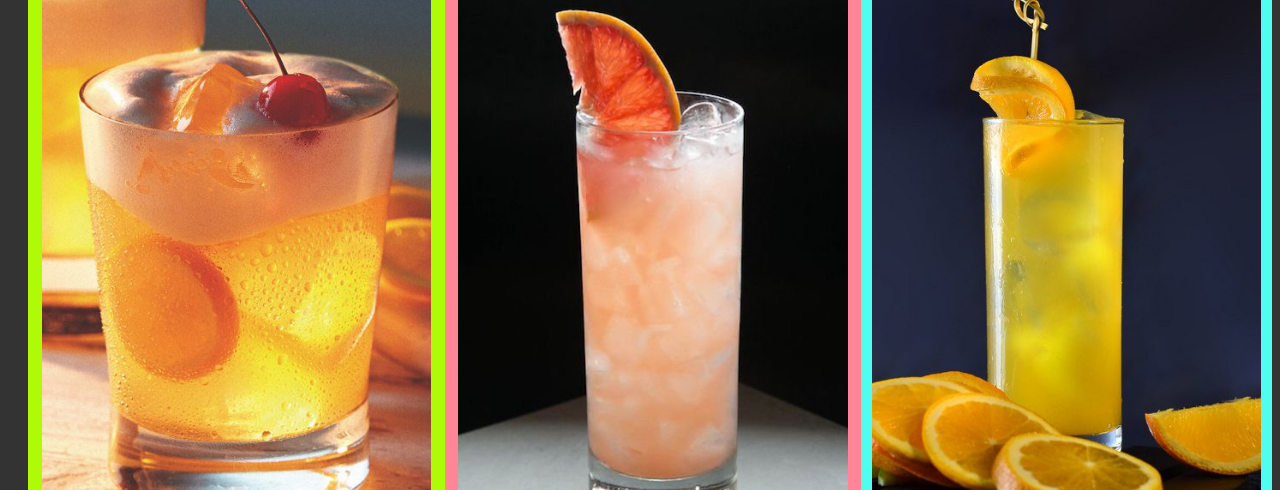
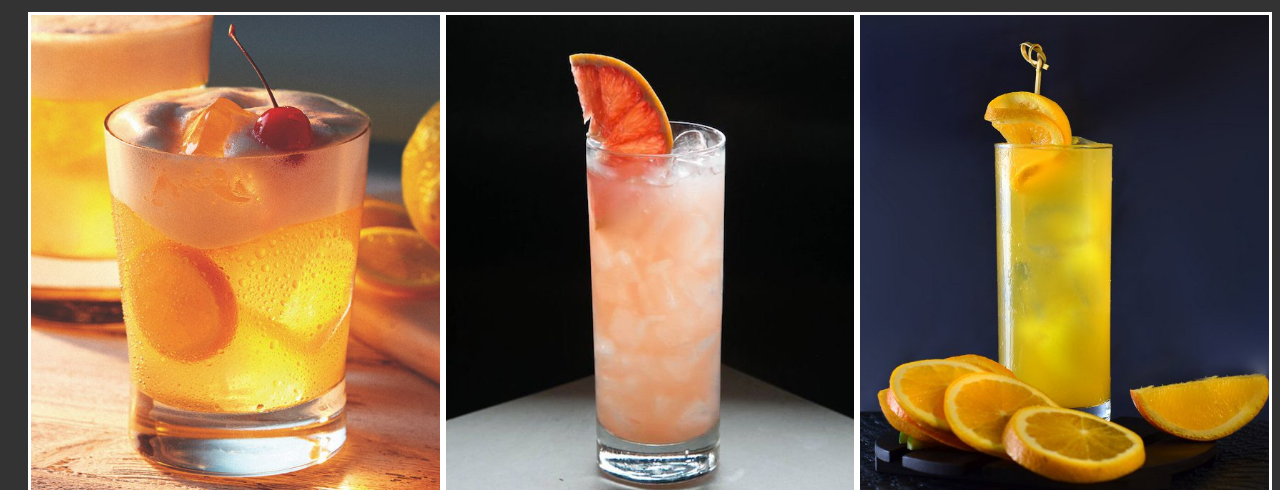
Before and after one commit to dolanKait/cocktail-API, a plain HTML site: page index.html in a window 1280 px wide. Shown: the part 70-560 px from the top of the page. Drawn offline with Linux system fonts and the light colour scheme; files whose address does not match are found by name.

Commit message:
"finished" index page

```diff
--- a/index.html
+++ b/index.html
@@ -7,15 +7,16 @@
     <title>Cocktail Carousel API</title>
 </head>
 <body>
+  <div class="header"><h1>Cocktail Database API</h1></div>
     <div class="collection-list">
         <div class="collection-showcase-mini-1">
-          <a href="whiskey.html"> whiskey</a>
+          <a href="whiskey.html"><h2 class="toggle">whiskey</h2></a>
         </div>
         <div class="collection-showcase-mini-2">
-          <a href="tequila.html">tequila</a>
+          <a href="tequila.html"><h2 class="toggle">tequila</h2></a>
         </div>
         <div class="collection-showcase-mini-3">
-          <a href="vodka.html">vodka</a>
+          <a href="vodka.html" ><h2 class="toggle">vodka</h2></a>
         </div>
       </div>
 
--- a/style.css
+++ b/style.css
@@ -1,13 +1,20 @@
 body{
     background: #333;
     color: #fff;
+    cursor: text;
 }
 
 a{
     text-decoration: none;
     color: white;
-    font-size: 60px;
-    text-align: center;
+    font-size: 50px;
+}
+
+h2{
+  opacity: 0;
+}
+h2:hover{
+  opacity: 1;
 }
 
 .collection-list {
@@ -18,10 +25,7 @@ a{
     justify-content: center;
     align-items: center;
     overflow: hidden;
-    padding-top: 0px;
-    padding-left: 0px;
-    padding-bottom: 0px;
-    padding-right: 0px;
+    font-family: "Times New Roman", serif;
   }
   @media (max-width: 991px) {
     .collection-list {
@@ -34,28 +38,23 @@ a{
     position: relative;
     display: flex;
     flex-direction: column;
+    align-items: center;
     margin-top: 0px;
     padding-bottom: 0px;
     background-position: center;
     background-size: cover;
-    justify-content: flex-end;
-    height: 600px;
-    background-image: url(/Users/kaitlyndolan/Desktop/100devs/cocktailsAPI/cocktail-API/whiskeysour.jpg);
+    justify-content: center;
+    height: 500px;
+    background-image: url("/Users/kaitlyndolan/Desktop/100devs/cocktailsAPI/cocktail-API/whiskeysour.jpg");
     background-repeat: no-repeat;
     width: 33%;
-    cursor: default;
-    pointer-events: auto;
-    border-style: solid;
-    border-color: rgba(174, 250, 7, 1);
-    border-width: 14px;
-    font-family: "Times New Roman", serif;
+    border: 3px solid white;
     color: rgba(255, 255, 255, 1);
     margin-left: 20px;
     line-height: normal;
-    text-align: center;
   }
   @media (max-width: 991px) {
-    .collection-showcase-mini {
+    .collection-showcase-mini-1 {
       width: 100%;
     }
   }
@@ -63,21 +62,19 @@ a{
     position: relative;
     display: flex;
     flex-direction: column;
-    align-items: flex-start;
+    align-items: center;
     margin-top: 0px;
     padding-bottom: 0px;
     background-position: center;
     background-size: cover;
-    justify-content: flex-end;
-    height: 600px;
-    background-image: url(/Users/kaitlyndolan/Desktop/100devs/cocktailsAPI/cocktail-API/polermo.jpg);
+    justify-content: center;
+    height: 500px;
+    background-image: url("/Users/kaitlyndolan/Desktop/100devs/cocktailsAPI/cocktail-API/polermo.jpg");
     background-repeat: no-repeat;
     width: 33%;
-    border-color: rgba(255, 133, 151, 1);
-    border-style: solid;
-    border-width: 13px;
-    cursor: default;
-    pointer-events: auto;
+    border: 3px solid white;
+    color: rgba(255, 255, 255, 1);
+
   }
   @media (max-width: 991px) {
     .collection-showcase-mini-2 {
@@ -88,24 +85,26 @@ a{
     position: relative;
     display: flex;
     flex-direction: column;
-    align-items: flex-start;
-    margin-top: 0px;
-    padding-bottom: 0px;
+    align-items: center;
+    margin-top: 0;
+    padding-bottom: 0;
     background-position: center;
     background-size: cover;
-    justify-content: flex-end;
-    height: 600px;
-    background-image: url(/Users/kaitlyndolan/Desktop/100devs/cocktailsAPI/cocktail-API/screwdriver.jpg);
+    justify-content: center;
+    height: 500px;
+    background-image: url("/Users/kaitlyndolan/Desktop/100devs/cocktailsAPI/cocktail-API/screwdriver.jpg");
     background-repeat: no-repeat;
     width: 33%;
-    border-color: rgba(80, 253, 241, 1);
-    border-style: solid;
-    border-width: 11px;
-    pointer-events: auto;
-    cursor:default;
+    border: 3px solid white;
   }
   @media (max-width: 991px) {
     .collection-showcase-mini-3 {
       width: 100%;
     }
   }
+
+  h1{
+    text-align: center;
+    font-size: 40px;
+    font-weight: 500;
+  }
```
